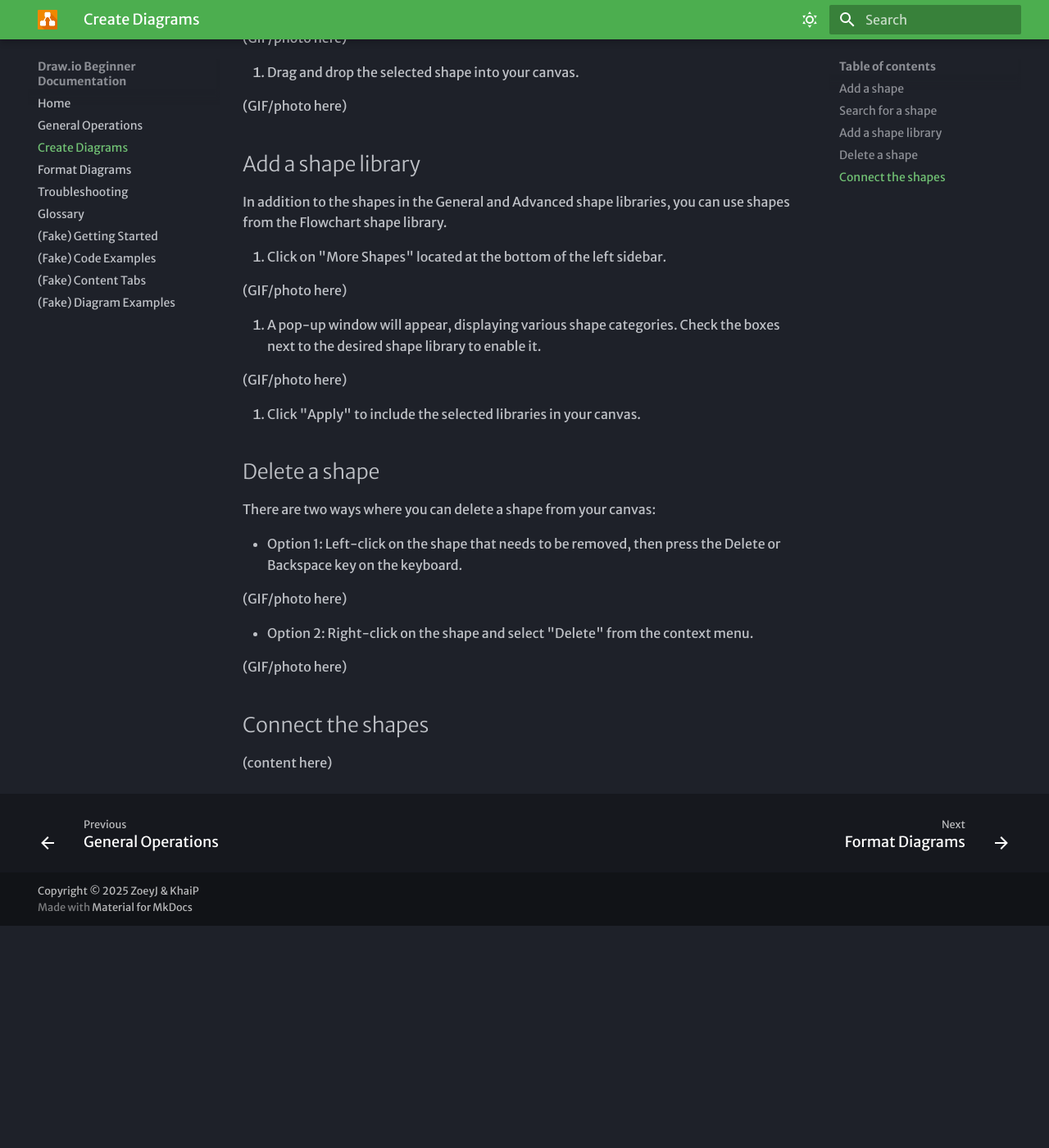
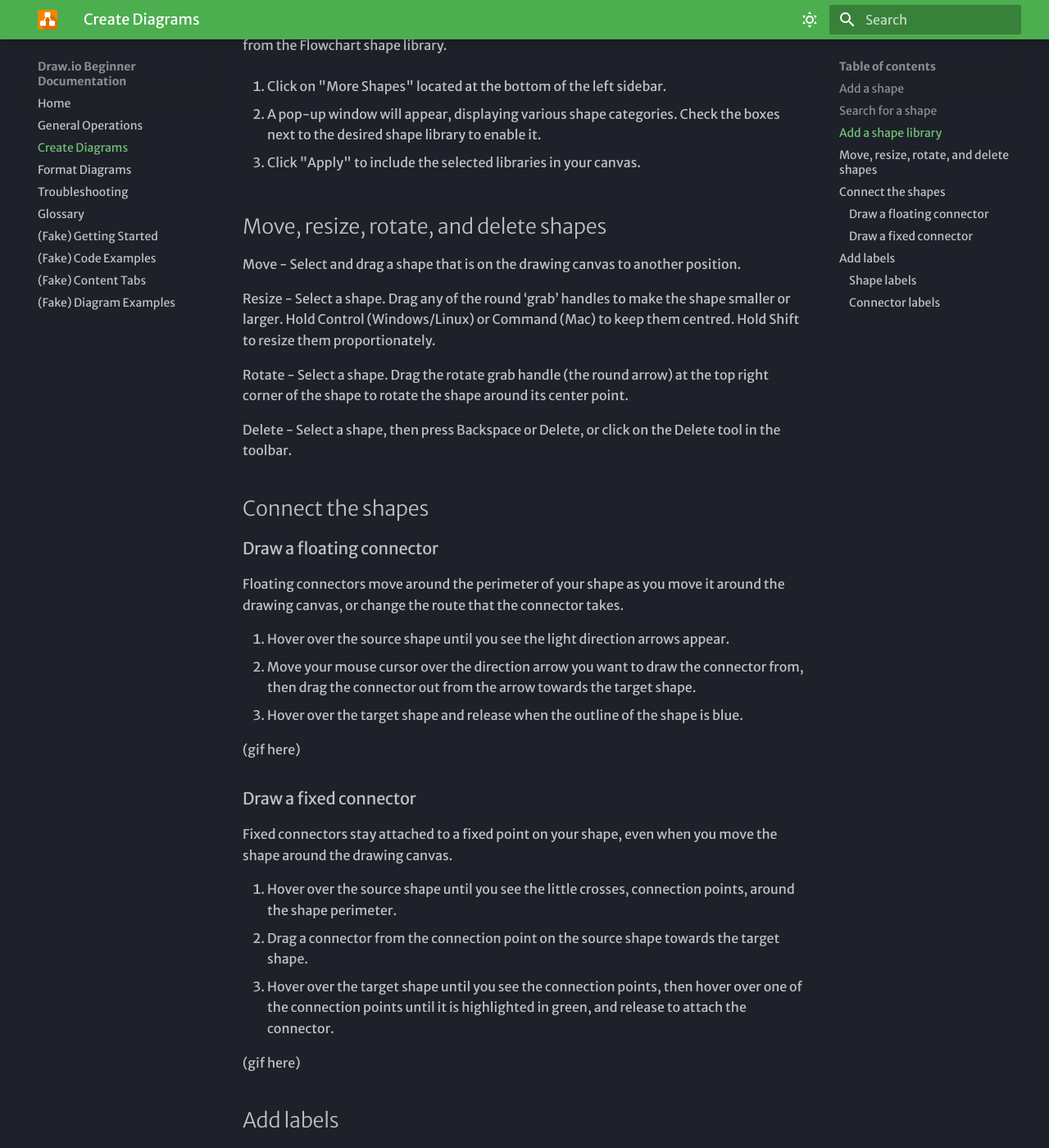
Before and after one commit to zoeyj3/2216_documentation, an MkDocs documentation site: the page built from docs/create-diagrams.md, in a window 1280 px wide and 1400 px high, scrolled down 790 px. Shown: the whole window at 82% size. Built offline with MkDocs 1.6.1 and Material for MkDocs 9.7.7, drawn with Linux system fonts in a browser that asks for light colours; some web fonts are replaced; before the commit the page ends 1919 px from its top, so only the background shows below that; some of the changed text lies outside the part shown.

Commit message:
Add content for creating and formatting shapes

```diff
--- a/docs/create-diagrams.md
+++ b/docs/create-diagrams.md
@@ -2,15 +2,13 @@
 
 ## Add a shape
 
-There are a number of different ways to add shapes to the drawing canvas in draw.io.
+Use one of the following to add a shape to the drawing canvas:
 
-Use one of the following methods to add a shape to the drawing canvas:
-
-- Method 1: Click on a shape in the General shape library to add it the drawing canvas.
+- Click on a shape in the General shape library to add it the drawing canvas.
 (GIF/photo here)
-- Method 2: Double-click on an empty area on the drawing canvas and select a shape.
+- Double-click on an empty area on the drawing canvas and select a shape.
 (GIF/photo here)
-- Method 3: Drag a shape from the General shape library to a specific position on the drawing canvas.
+- Drag a shape from the General shape library to a specific position on the drawing canvas.
 (GIF/photo here)
 
 ## Search for a shape
@@ -19,19 +17,11 @@ You can quickly search for a desired shape by using the Search Shapes function.
 
 1. In the left sidebar, find the "Search Shapes" box at the top.
 
-(GIF/photo here)
-
 2. Type a relevant keyword related to the shape you need (e.g., UML).
-
-(GIF/photo here)
 
 3. Click on the shape from the search results.
 
-(GIF/photo here)
-
 4. Drag and drop the selected shape into your canvas.
-
-(GIF/photo here)
 
 ## Add a shape library
 
@@ -39,27 +29,57 @@ In addition to the shapes in the General and Advanced shape libraries, you can u
 
 1. Click on "More Shapes" located at the bottom of the left sidebar.
 
-(GIF/photo here)
-
 2. A pop-up window will appear, displaying various shape categories. Check the boxes next to the desired shape library to enable it.
-
-(GIF/photo here)
 
 3. Click "Apply" to include the selected libraries in your canvas.
 
 
-## Delete a shape
+## Move, resize, rotate, and delete shapes
 
-There are two ways where you can delete a shape from your canvas:
+Move - Select and drag a shape that is on the drawing canvas to another position.
 
-- Option 1: Left-click on the shape that needs to be removed, then press the Delete or Backspace key on the keyboard.
+Resize - Select a shape. Drag any of the round ‘grab’ handles to make the shape smaller or larger. Hold Control (Windows/Linux) or Command (Mac) to keep them centred. Hold Shift to resize them proportionately.
 
-(GIF/photo here)
+Rotate - Select a shape. Drag the rotate grab handle (the round arrow) at the top right corner of the shape to rotate the shape around its center point.
 
-- Option 2: Right-click on the shape and select "Delete" from the context menu.
-
-(GIF/photo here)
+Delete - Select a shape, then press Backspace or Delete, or click on the Delete tool in the toolbar.
 
 ## Connect the shapes
 
-(content here)
+### Draw a floating connector
+
+Floating connectors move around the perimeter of your shape as you move it around the drawing canvas, or change the route that the connector takes.
+
+1. Hover over the source shape until you see the light direction arrows appear.
+2. Move your mouse cursor over the direction arrow you want to draw the connector from, then drag the connector out from the arrow towards the target shape.
+3. Hover over the target shape and release when the outline of the shape is blue.
+
+(gif here)
+
+### Draw a fixed connector
+
+Fixed connectors stay attached to a fixed point on your shape, even when you move the shape around the drawing canvas.
+
+1. Hover over the source shape until you see the little crosses, connection points, around the shape perimeter.
+2. Drag a connector from the connection point on the source shape towards the target shape.
+3. Hover over the target shape until you see the connection points, then hover over one of the connection points until it is highlighted in green, and release to attach the connector.
+
+(gif here)
+
+## Add labels
+
+Short labels on shapes make it easier to understand a diagram quickly.
+
+### Shape labels
+
+1. Double click on a shape. Start typing to replace the label with your own text. Alternatively, single click on a shape and start typing to add or edit the label.
+2. Press Enter to save the label text.
+Tip: Press Shift + Enter to add a line break in a label.
+
+### Connector labels
+
+You can add more than one label to a connector - at the source end, the target end, and in the middle.
+
+- Double click in the position you want to add a text label there.
+- To reposition the connector label text, click on the label, then drag the small yellow diamond to a new position.
+If you reroute the connector, you may need to update any labels you had manually positioned, but usually the label will move intelligently with the connector.
```
Also changed, not shown: docs/format-diagrams.md (+34 -12 lines).
